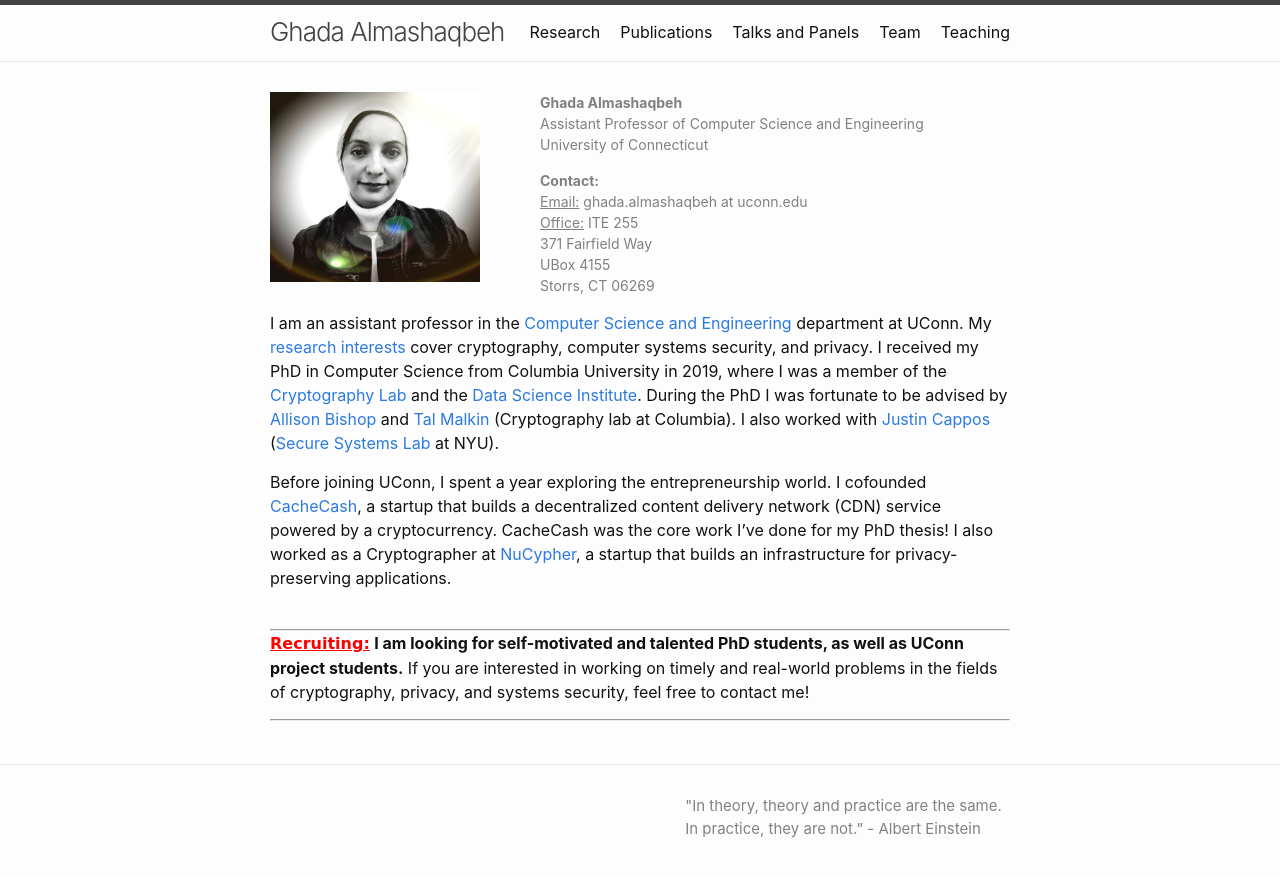
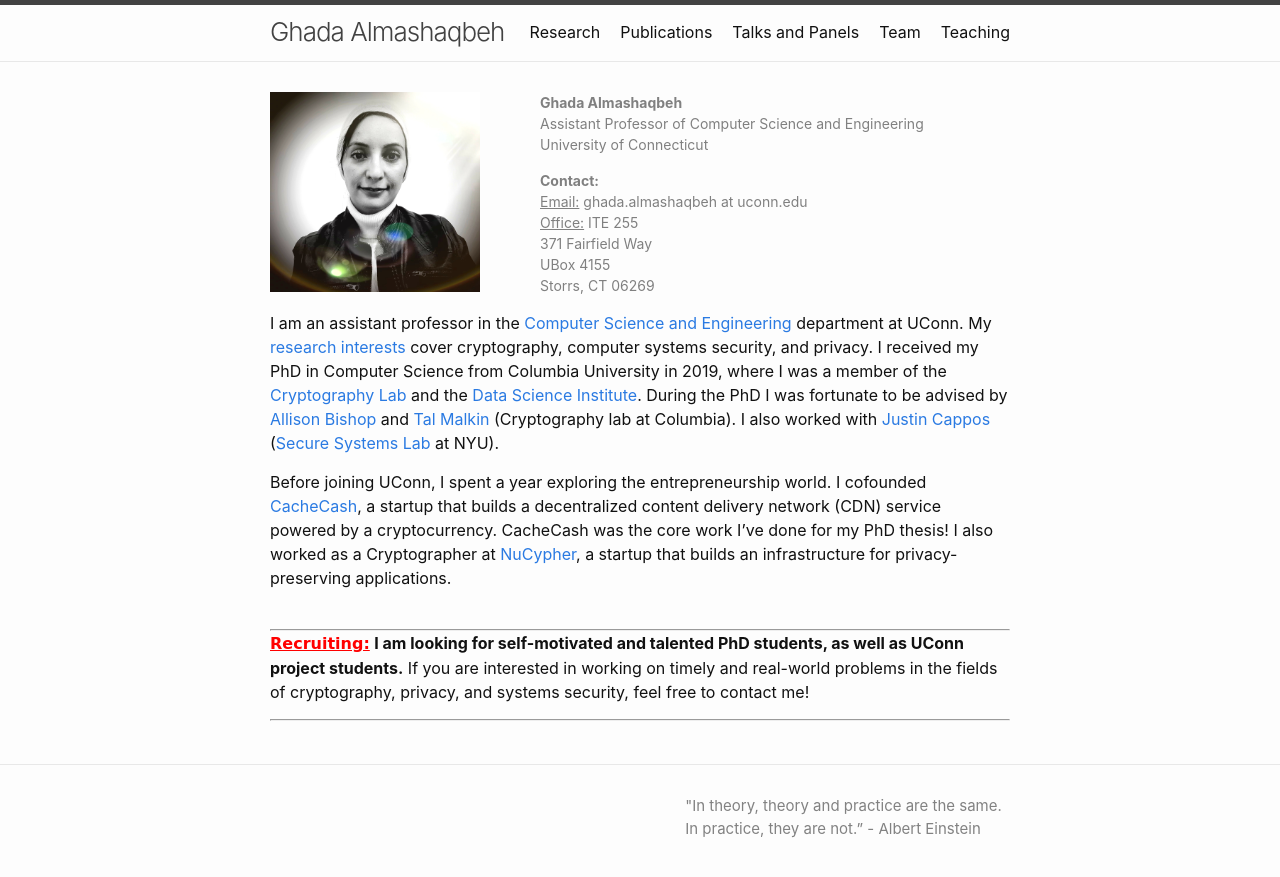
Before and after one commit to GhadaAlmashaqbeh/GhadaAlmashaqbeh.github.io, a Jekyll site: the page built from index.md, in a window 1280 px wide. Shown: the top 877 px of the page. Built offline with Jekyll 4.4.1, drawn with Linux system fonts in a browser that asks for light colours.

Commit message:
change photo

```diff
--- a/index.md
+++ b/index.md
@@ -5,7 +5,7 @@
 <div class="grid">
     <div class="col-1-2">
        <div class="content">
-           <img style="float: left; margin-right: 60px;" src="images/ghada0.jpg" alt="myprofile" width="210" height="190">
+           <img style="float: left; margin-right: 60px;" src="images/ghada0.jpg" alt="myprofile" width="210" height="200">
        </div>
     </div>
     <div class="col-1-2">
```
